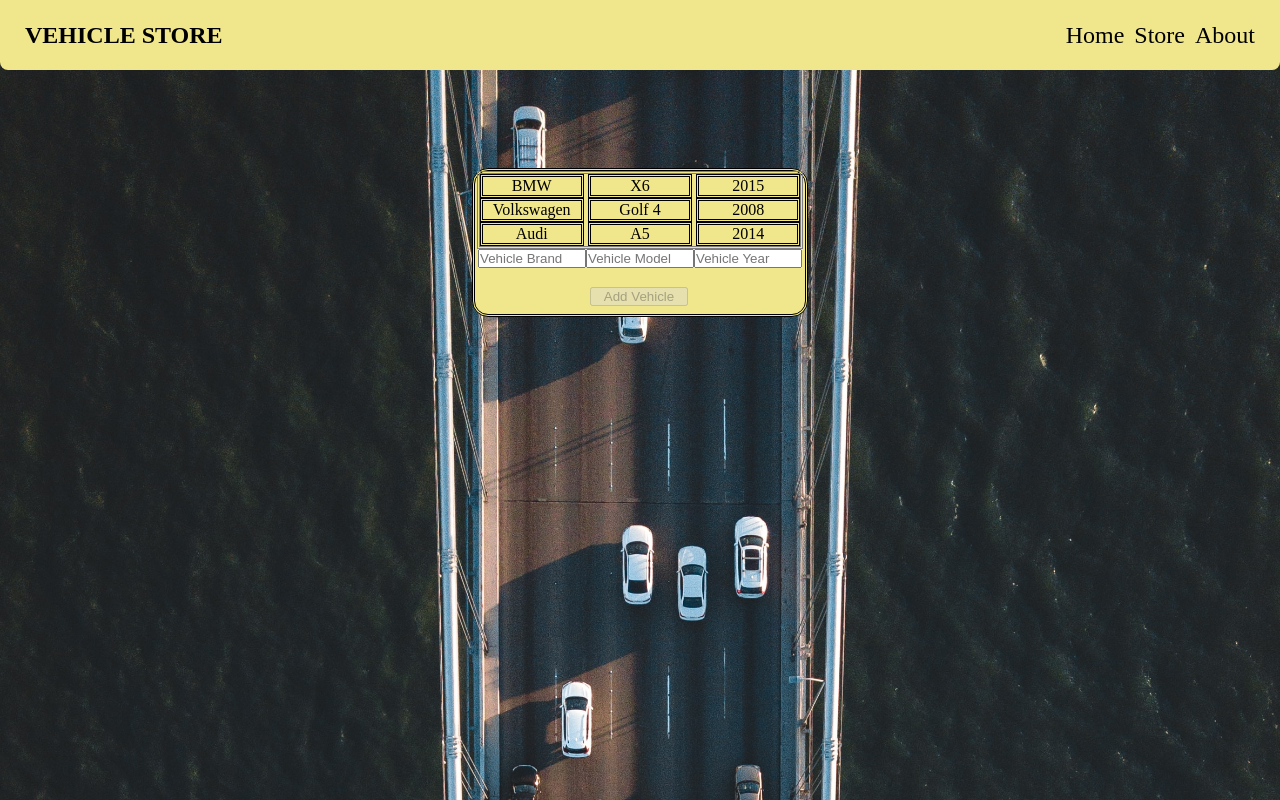
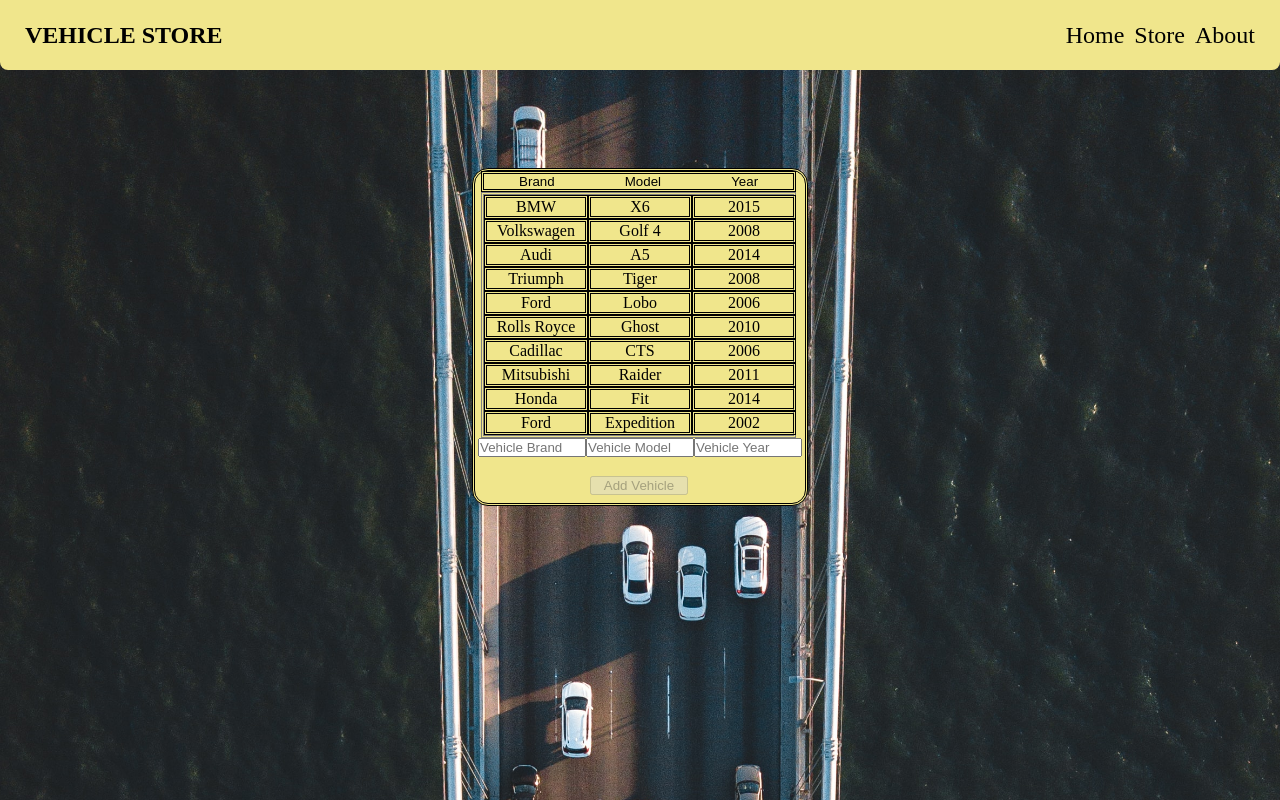
Before and after one commit to MarinB747/mono-wbsite, a React (Create React App) app: page /store in a window 1280 px wide. Built offline with nearby package versions, Linux system fonts and the light colour scheme.

Commit message:
data and styles

```diff
--- a/package.json
+++ b/package.json
@@ -8,11 +8,14 @@
     "@testing-library/jest-dom": "^5.11.10",
     "@testing-library/react": "^11.2.5",
     "@testing-library/user-event": "^12.8.3",
+    "clsx": "^1.1.1",
     "mobx-react": "^7.1.0",
+    "prop-types": "^15.7.2",
     "react": "^17.0.2",
     "react-dom": "^17.0.2",
     "react-router-dom": "^5.2.0",
     "react-scripts": "4.0.3",
+    "react-table": "^7.6.3",
     "web-vitals": "^1.1.1"
   },
   "scripts": {
--- a/src/Components/Components.css
+++ b/src/Components/Components.css
@@ -1,3 +1,4 @@
+/* NAVBAR STYLES */
 .navbar {
   width: 100%;
   background-color: khaki;
@@ -37,3 +38,64 @@
   border-bottom: 2px solid rgb(0, 0, 0);
   transition: all 0.2s ease-out;
 }
+
+/*  VEHICLELIST STYLES  */
+.vehicle__list {
+  display: flex;
+  flex-direction: row;
+  width: 99%;
+  justify-content: space-between;
+  list-style-type: none;
+  border-style: double;
+  padding: 0;
+  border-collapse: collapse;
+}
+.vehicle__list--header {
+  display: flex;
+  border-style: double;
+  width: 19.7rem;
+  justify-content: space-around;
+}
+.vehicle__list--btn {
+  border-width: 0rem;
+  background-color: khaki;
+}
+
+.vehicle__list--wrapper {
+  list-style-type: none;
+  padding: 0;
+}
+
+.vehicle__column {
+  border-style: double;
+  width: 6.5rem;
+  text-align: center;
+}
+
+/*  VEHICLEFORM STYLES  */
+.vehicle__input {
+  width: 6.75rem;
+}
+
+.vehicle__btn--submit {
+  margin-top: 1.2rem;
+  margin-bottom: 0.5rem;
+  text-align: center;
+  position: relative;
+  left: 34.7%;
+  width: 30%;
+}
+
+/* VEHICLESTORE STYLES */
+.vehicle__table {
+  flex-direction: column;
+  border-radius: 1rem;
+  border-style: double;
+  display: flex;
+  align-items: center;
+  justify-content: center;
+  width: 21rem;
+  background-color: khaki;
+  position: relative;
+  margin-top: 50%;
+}
--- a/src/Utillities/VehicleForm.js
+++ b/src/Components/VehicleForm.js
@@ -1,6 +1,6 @@
 import React, { useState, useContext } from "react";
 import { StoreContext } from "./VehicleStore";
-import "./Utilities.css";
+import "./Components.css";
 
 export default function VehicleForm() {
   const store = useContext(StoreContext);
--- /dev/null
+++ b/src/Components/VehicleList.js
@@ -0,0 +1,54 @@
+import React, { useContext } from "react";
+import { useObserver } from "mobx-react";
+import { StoreContext } from "./VehicleStore";
+
+import "./Components.css";
+
+export default function VehicleList(props) {
+  const store = useContext(StoreContext);
+
+  return useObserver(() => (
+    <div>
+      <ul className="vehicle__list--header">
+        <button className="vehicle__list--btn" type="button">
+          Brand
+        </button>
+
+        <button className="vehicle__list--btn" type="button">
+          Model
+        </button>
+
+        <button className="vehicle__list--btn" type="button">
+          Year
+        </button>
+      </ul>
+      <table className="vehicle__list">
+        <ul>
+          <tr>
+            <td className="vehicle__list--wrapper">
+              {store.vehicle.vehicleBrand.map((vehicleBrand) => (
+                <li className="vehicle__column" key={vehicleBrand}>
+                  {vehicleBrand}
+                </li>
+              ))}
+            </td>
+            <td className="vehicle__list--wrapper">
+              {store.vehicle.vehicleModel.map((vehicleModel) => (
+                <li className="vehicle__column" key={vehicleModel}>
+                  {vehicleModel}
+                </li>
+              ))}
+            </td>
+            <td className="vehicle__list--wrapper">
+              {store.vehicle.vehicleYear.map((vehicleYear) => (
+                <li className="vehicle__column" key={vehicleYear}>
+                  {vehicleYear}
+                </li>
+              ))}
+            </td>
+          </tr>
+        </ul>
+      </table>
+    </div>
+  ));
+}
--- a/src/Utillities/VehicleStore.js
+++ b/src/Components/VehicleStore.js
@@ -1,20 +1,56 @@
 import React, { createContext } from "react";
 import { useLocalStore } from "mobx-react";
-import "./Utilities.css";
+import "./Components.css";
 import VehicleList from "./VehicleList";
 import VehicleForm from "./VehicleForm";
 export const StoreContext = createContext();
 
 const StoreProvider = ({ children }) => {
   const store = useLocalStore(() => ({
-    vehicleBrand: ["BMW", "Volkswagen", "Audi"],
-    vehicleModel: ["X6", "Golf 4", "A5"],
-    vehicleYear: ["2015", "2008", "2014"],
+    vehicle: {
+      vehicleBrand: [
+        "BMW",
+        "Volkswagen",
+        "Audi",
+        "Triumph",
+        "Ford",
+        "Rolls Royce",
+        "Cadillac",
+        "Mitsubishi",
+        "Honda",
+        "Ford",
+      ],
+      vehicleModel: [
+        "X6",
+        "Golf 4",
+        "A5",
+        "Tiger",
+        "Lobo",
+        "Ghost",
+        "CTS",
+        "Raider",
+        "Fit",
+        "Expedition",
+      ],
+      vehicleYear: [
+        "2015",
+        "2008",
+        "2014",
+        "2008",
+        "2006",
+        "2010",
+        "2006",
+        "2011",
+        "2014",
+        "2002",
+      ],
+    },
+
     addVehicleBrand: (vehicleBrand) => {
-      store.vehicleBrand.push(vehicleBrand);
+      store.vehicle.vehicleBrand.push(vehicleBrand);
     },
     addVehicleModel: (vehicleModel) => {
-      store.vehicleModel.push(vehicleModel);
+      store.vehicle.vehicleModel.push(vehicleModel);
     },
     addVehicleYear: (vehicleYear) => {
       store.vehicleYear.push(vehicleYear);
--- a/src/Pages/About.js
+++ b/src/Pages/About.js
@@ -1,4 +1,3 @@
-import VehicleStore from "../Utillities/VehicleStore";
 import "./Pages.css";
 
 export default function About() {
--- a/src/Pages/Home.js
+++ b/src/Pages/Home.js
@@ -1,4 +1,3 @@
-import VehicleStore from "../Utillities/VehicleStore";
 import "./Pages.css";
 
 export default function Home() {
--- a/src/Pages/Store.js
+++ b/src/Pages/Store.js
@@ -1,4 +1,4 @@
-import VehicleStore from "../Utillities/VehicleStore";
+import VehicleStore from "../Components/VehicleStore";
 import "./Pages.css";
 
 export default function Store() {
--- a/src/Utillities/Utilities.css
+++ /dev/null
@@ -1,49 +0,0 @@
-/*  VEHICLELIST STYLES  */
-.vehicle__list {
-  display: flex;
-  flex-direction: row;
-  width: 99%;
-  justify-content: space-between;
-  list-style-type: none;
-  border-style: double;
-  padding: 0;
-}
-
-.vehicle__list--wrapper {
-  list-style-type: none;
-  padding: 0;
-}
-
-.vehicle__column {
-  border-style: double;
-  width: 6.5rem;
-  text-align: center;
-}
-
-/*  VEHICLEFORM STYLES  */
-.vehicle__input {
-  width: 6.75rem;
-}
-
-.vehicle__btn--submit {
-  margin-top: 1.2rem;
-  margin-bottom: 0.5rem;
-  text-align: center;
-  position: relative;
-  left: 34.7%;
-  width: 30%;
-}
-
-/* VEHICLESTORE STYLES */
-.vehicle__table {
-  flex-direction: column;
-  border-radius: 1rem;
-  border-style: double;
-  display: flex;
-  align-items: center;
-  justify-content: center;
-  width: 21rem;
-  background-color: khaki;
-  position: relative;
-  margin-top: 50%;
-}
--- a/src/Utillities/VehicleList.js
+++ /dev/null
@@ -1,59 +0,0 @@
-import React, { useState, useContext } from "react";
-import { useObserver } from "mobx-react";
-import { StoreContext } from "./VehicleStore";
-import "./Utilities.css";
-
-export default function VehicleList() {
-  const store = useContext(StoreContext);
-  const [sortedField, setSortedField] = useState(null);
-  return useObserver(() => (
-    <table className="vehicle__list">
-      {/* <ul>
-        <tr>
-          <th>
-            <button
-              type="button"
-              onClick={() => setSortedField("vehicleBrand")}
-            >
-              Brand
-            </button>
-          </th>
-          <th>
-            <button
-              type="button"
-              onClick={() => setSortedField("vehicleModel")}
-            >
-              Model
-            </button>
-          </th>
-          <th>
-            <button type="button" onClick={() => setSortedField("vehicleYear")}>
-              Year
-            </button>
-          </th>
-        </tr>
-     </ul>  */}
-      <ul className="vehicle__list--wrapper">
-        {store.vehicleBrand.map((vehicleBrand) => (
-          <li className="vehicle__column" key={vehicleBrand}>
-            {vehicleBrand}
-          </li>
-        ))}
-      </ul>
-      <ul className="vehicle__list--wrapper">
-        {store.vehicleModel.map((vehicleModel) => (
-          <li className="vehicle__column" key={vehicleModel}>
-            {vehicleModel}
-          </li>
-        ))}
-      </ul>
-      <ul className="vehicle__list--wrapper">
-        {store.vehicleYear.map((vehicleYear) => (
-          <li className="vehicle__column" key={vehicleYear}>
-            {vehicleYear}
-          </li>
-        ))}
-      </ul>
-    </table>
-  ));
-}
```
Also changed, not shown: 1 other file (tests, documents, lock files or other folders).
